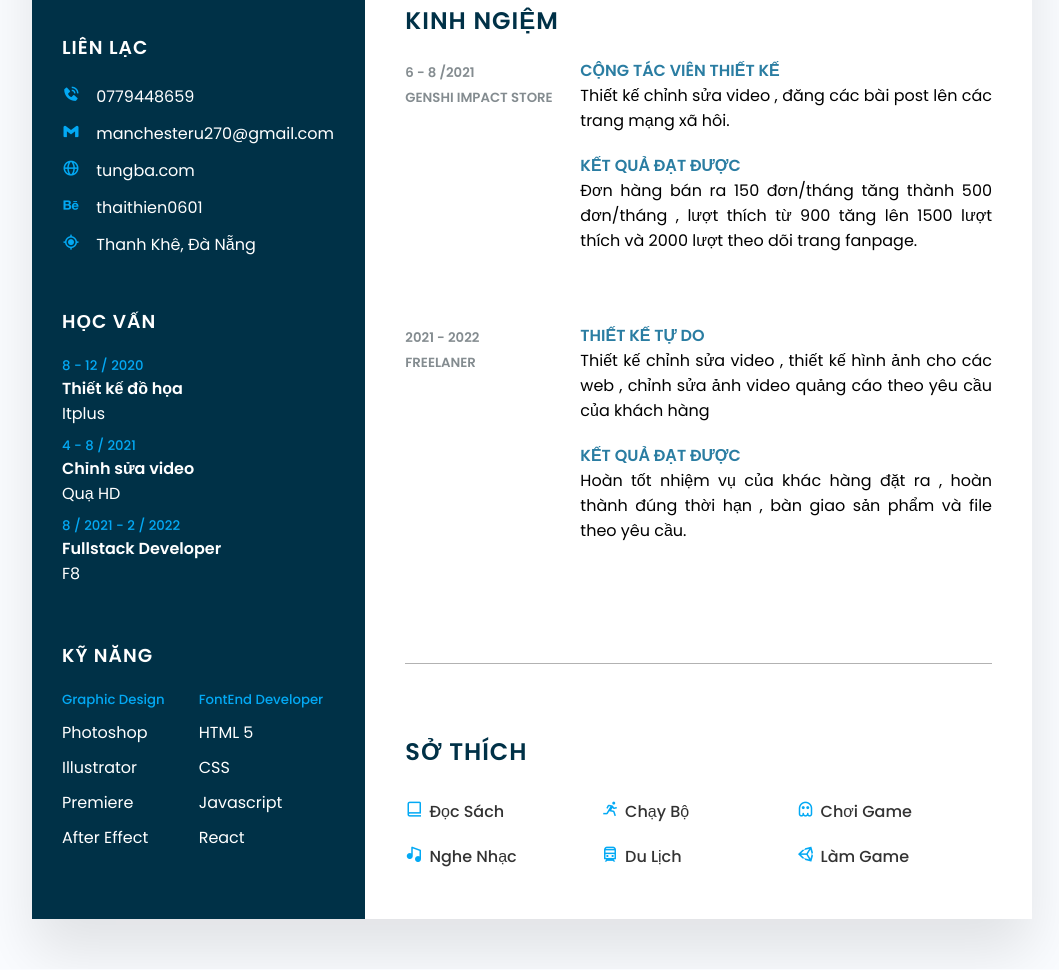
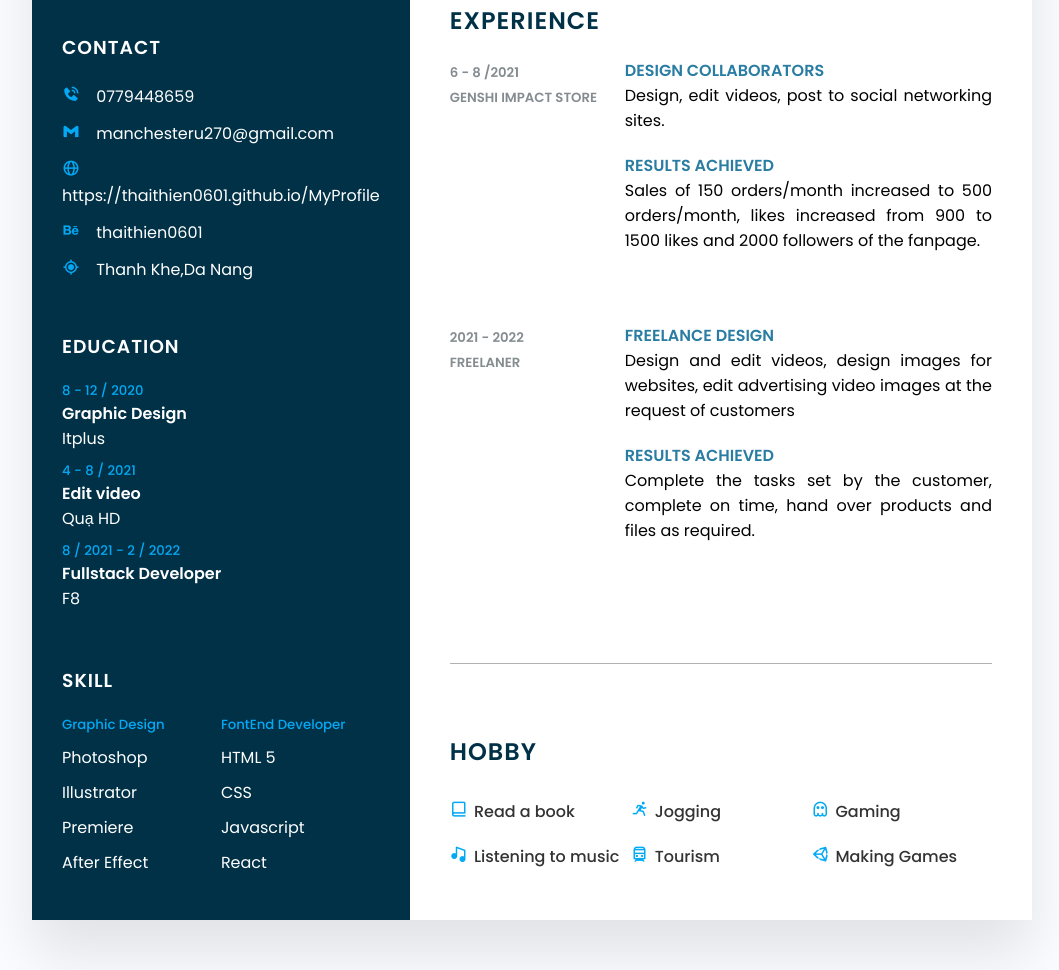
Before and after one commit to thaithien0601/MyProfile, a plain HTML site: page cv.html in a window 1280 px wide. Shown: the part 463-1433 px from the top of the page, without its empty margins (108-1167 px from the left). Drawn offline with nearby package versions, Linux system fonts and the light colour scheme.

Commit message:
Update cv.html

```diff
--- a/cv.html
+++ b/cv.html
@@ -9,7 +9,7 @@
     <link href='https://unpkg.com/boxicons@2.1.1/css/boxicons.min.css' rel='stylesheet'>
     <link rel="shortcut icon" href="./assets/img/favicon.png" type="image/x-icon">
 
-    <title>CV Trần Đình Thái Thiện</title>
+    <title>CV Tran Dinh Thai Thien</title>
 </head>
 
 <body>
@@ -31,13 +31,13 @@
                 <div class="imgBx">
                     <img src="./assets/img/about.jpg" alt="">
                 </div>
-                <h2>Trần Đình Thái Thiện </h2>
+                <h2>Tran Dinh Thai Thien </h2>
                 <h4>Graphic Designer</h4>
                 <h4>FontEnd Developer</h4><br>
 
             </div>
             <div class="contactInfo">
-                <h3 class="title">Liên Lạc</h3>
+                <h3 class="title">Contact</h3>
 
                 <ul>
                     <li>
@@ -50,7 +50,7 @@
                     </li>
                     <li>
                         <span class="icon"><i class='bx bx-globe'></i></span>
-                        <a href="./index.html">tungba.com</a>
+                        <a href="./index.html">https://thaithien0601.github.io/MyProfile</a>
                     </li>
                     <li>
                         <span class="icon"><i class='bx bxl-behance'></i></span>
@@ -58,23 +58,23 @@
                     </li>
                     <li>
                         <span class="icon"><i class='bx bx-current-location'></i></span>
-                        <span class="text">Thanh Khê, Đà Nẵng</span>
+                        <span class="text">Thanh Khe,Da Nang</span>
                     </li>
                 </ul>
             </div>
 
             <div class="contactInfo education">
-                <h3 class="title">Học Vấn</h3>
+                <h3 class="title">Education</h3>
 
                 <ul>
                     <li>
                         <h5>8 - 12 / 2020</h5>
-                        <h4>Thiết kế đồ họa</h4>
+                        <h4>Graphic Design</h4>
                         <h4>Itplus</h4>
                     </li>
                     <li>
                         <h5>4 - 8 / 2021</h5>
-                        <h4>Chỉnh sửa video</h4>
+                        <h4>Edit video</h4>
                         <h4>Quạ HD</h4>
                     </li>
                     <li>
@@ -86,7 +86,7 @@
             </div>
 
             <div class="contactInfo education">
-                <h3 class="title">Kỹ Năng</h3>
+                <h3 class="title">Skill</h3>
 
                 <div class="box__skills">
                     <div class="right__box">
@@ -128,14 +128,14 @@
         </div>
         <div class="right__side">
             <div class="about">
-                <h2 class="title2">Thông Tin</h2>
+                <h2 class="title2">Information</h2>
                 <p>
-                    Tôi là một người có tinh thần tự học hỏi , khả năng tìm tỏi và trao dồi kiến thức. Hiện nay tôi đang tìm một công việc phù hợp với chuyên môn trình độ. Có cơ hội thăng tiến trong công việc cũng như trau dồi thêm nhiều kiến thức mới mẻ phục vụ cho việc
-                    phát triển bản thân. <br><br> Tôi sẽ làm hết khả năng của mình tận dụng tối đa những kỹ năng và kiến thức của mình có để đóng góp cho quý công ty. Góp phần xây dựng và phát triển cho quý công ty.
+                    I am a self-learner, the ability to find garlic and improve knowledge. I am currently looking for a job that matches my qualifications. There are opportunities to advance in work as well as acquire new knowledge for the job
+                    self growth. <br><br> I will do my best to make the most of my skills and knowledge to contribute to your company. Contribute to the construction and development of your company.
                 </p>
             </div>
             <div class="about">
-                <h2 class="title2">Kinh Ngiệm</h2>
+                <h2 class="title2">Experience</h2>
                 <div class="company">
                     <div class="box">
                         <div class="year__company">
@@ -143,8 +143,8 @@
                             <h5>Genshi Impact Store</h5>
                         </div>
                         <div class="text">
-                            <h4>Cộng tác viên thiết kế</h4>
-                            <p>Thiết kế chỉnh sửa video , đăng các bài post lên các trang mạng xã hôi.</p>
+                            <h4>Design Collaborators</h4>
+                            <p>Design, edit videos, post to social networking sites.</p>
                         </div>
                     </div>
                     <div class="box">
@@ -153,8 +153,8 @@
                             <h5></h5>
                         </div>
                         <div class="text">
-                            <h4>Kết quả đạt được</h4>
-                            <p>Đơn hàng bán ra 150 đơn/tháng tăng thành 500 đơn/tháng , lượt thích từ 900 tăng lên 1500 lượt thích và 2000 lượt theo dõi trang fanpage.</p>
+                            <h4>Results Achieved</h4>
+                            <p>Sales of 150 orders/month increased to 500 orders/month, likes increased from 900 to 1500 likes and 2000 followers of the fanpage.</p>
                         </div>
                     </div>
 
@@ -168,8 +168,8 @@
                             <h5>Freelaner</h5>
                         </div>
                         <div class="text">
-                            <h4>Thiết kế tự do</h4>
-                            <p>Thiết kế chỉnh sửa video , thiết kế hình ảnh cho các web , chỉnh sửa ảnh video quảng cáo theo yêu cầu của khách hàng</p>
+                            <h4>Freelance Design</h4>
+                            <p>Design and edit videos, design images for websites, edit advertising video images at the request of customers</p>
                         </div>
                     </div>
                     <div class="box">
@@ -178,22 +178,22 @@
                             <h5></h5>
                         </div>
                         <div class="text">
-                            <h4>Kết quả đạt được</h4>
-                            <p>Hoàn tốt nhiệm vụ của khác hàng đặt ra , hoàn thành đúng thời hạn , bàn giao sản phẩm và file theo yêu cầu.</p>
+                            <h4>Results Achieved</h4>
+                            <p>Complete the tasks set by the customer, complete on time, hand over products and files as required.</p>
                         </div>
                     </div>
                 </div>
             </div>
 
             <div class="about interest">
-                <h2 class="title2">Sở Thích</h2>
+                <h2 class="title2">Hobby</h2>
                 <ul>
-                    <li><i class='bx bx-book-alt'></i> Đọc Sách</li>
-                    <li><i class='bx bx-run'></i> Chạy Bộ</li>
-                    <li><i class='bx bx-ghost'></i> Chơi Game</li>
-                    <li><i class='bx bxs-music'></i> Nghe Nhạc</li>
-                    <li><i class='bx bx-train'></i> Du Lịch</li>
-                    <li><i class='bx bxl-unity'></i> Làm Game</li>
+                    <li><i class='bx bx-book-alt'></i> Read a book</li>
+                    <li><i class='bx bx-run'></i> Jogging</li>
+                    <li><i class='bx bx-ghost'></i> Gaming</li>
+                    <li><i class='bx bxs-music'></i> Listening to music</li>
+                    <li><i class='bx bx-train'></i> Tourism</li>
+                    <li><i class='bx bxl-unity'></i> Making Games</li>
                 </ul>
             </div>
         </div>
```
